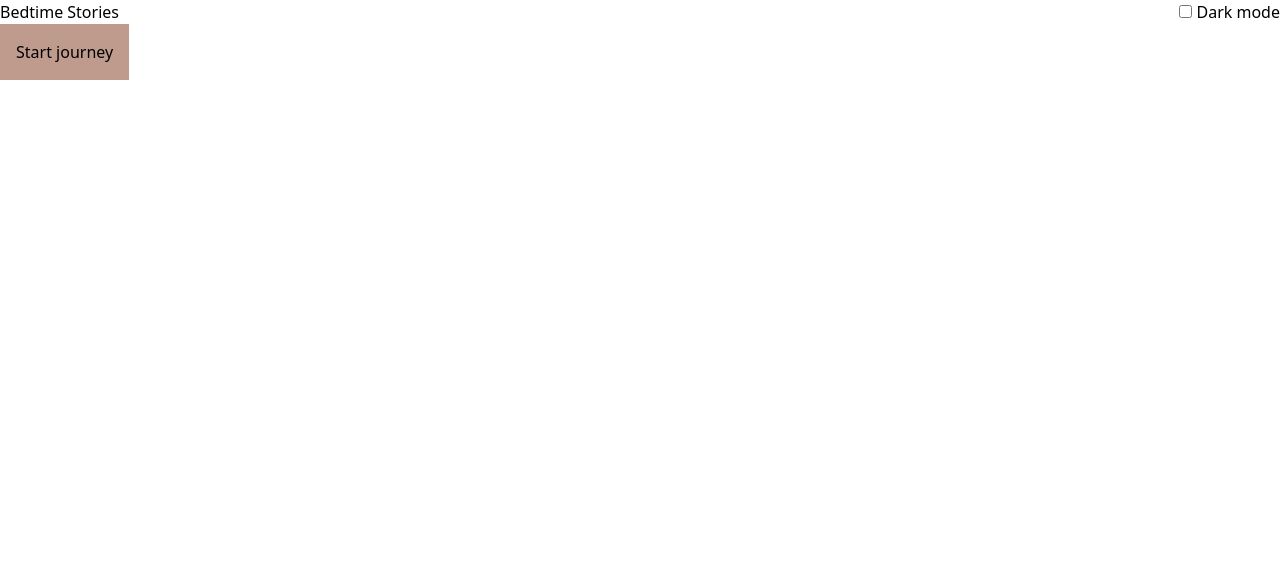
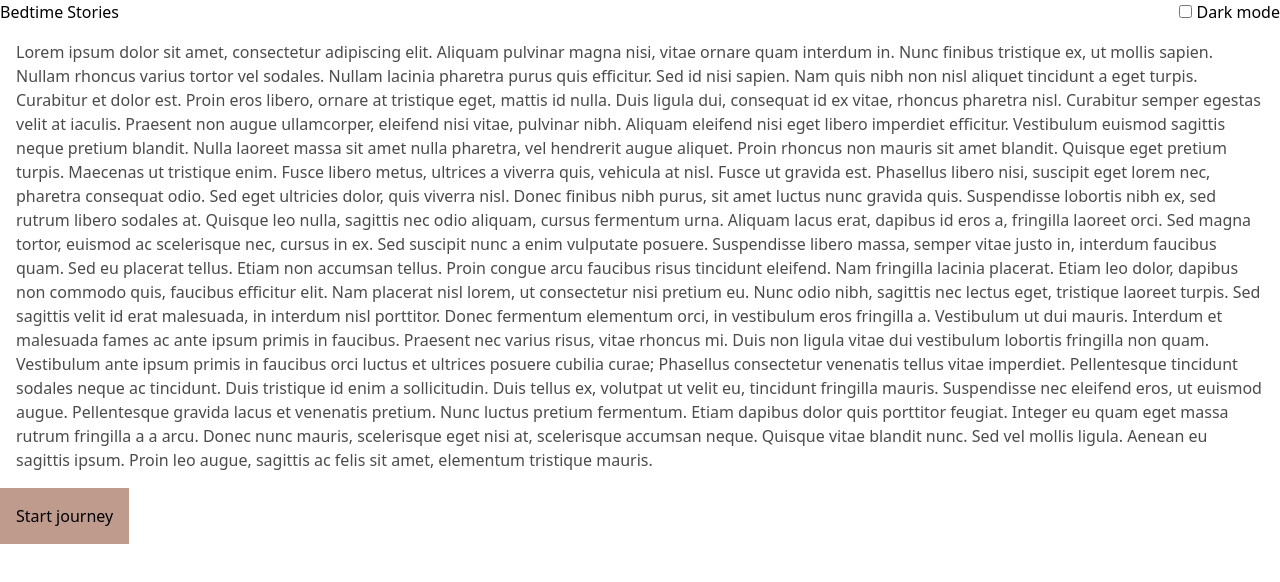
Before and after one commit to jpgdiv/fullstackathon2023, a SvelteKit app: page / in a window 1280 px wide. Shown: the top 582 px of the page. Built offline with nearby package versions, Linux system fonts and the light colour scheme.

Commit message:
Add `<TextContainer />` component

```diff
--- /dev/null
+++ b/src/lib/Text/TextContainer.svelte
@@ -0,0 +1,3 @@
+<div class="bg-white dark:bg-bts-black opacity-70 p-4">
+	<slot />
+</div>
--- a/src/routes/+page.svelte
+++ b/src/routes/+page.svelte
@@ -1,7 +1,44 @@
 <script lang="ts">
 	import StartButton from '$lib/Button/StartButton.svelte';
+	import TextContainer from '$lib/Text/TextContainer.svelte';
 </script>
 
 <section>
+	<TextContainer>
+		<p>
+			Lorem ipsum dolor sit amet, consectetur adipiscing elit. Aliquam pulvinar magna nisi, vitae
+			ornare quam interdum in. Nunc finibus tristique ex, ut mollis sapien. Nullam rhoncus varius
+			tortor vel sodales. Nullam lacinia pharetra purus quis efficitur. Sed id nisi sapien. Nam quis
+			nibh non nisl aliquet tincidunt a eget turpis. Curabitur et dolor est. Proin eros libero,
+			ornare at tristique eget, mattis id nulla. Duis ligula dui, consequat id ex vitae, rhoncus
+			pharetra nisl. Curabitur semper egestas velit at iaculis. Praesent non augue ullamcorper,
+			eleifend nisi vitae, pulvinar nibh. Aliquam eleifend nisi eget libero imperdiet efficitur.
+			Vestibulum euismod sagittis neque pretium blandit. Nulla laoreet massa sit amet nulla
+			pharetra, vel hendrerit augue aliquet. Proin rhoncus non mauris sit amet blandit. Quisque eget
+			pretium turpis. Maecenas ut tristique enim. Fusce libero metus, ultrices a viverra quis,
+			vehicula at nisl. Fusce ut gravida est. Phasellus libero nisi, suscipit eget lorem nec,
+			pharetra consequat odio. Sed eget ultricies dolor, quis viverra nisl. Donec finibus nibh
+			purus, sit amet luctus nunc gravida quis. Suspendisse lobortis nibh ex, sed rutrum libero
+			sodales at. Quisque leo nulla, sagittis nec odio aliquam, cursus fermentum urna. Aliquam lacus
+			erat, dapibus id eros a, fringilla laoreet orci. Sed magna tortor, euismod ac scelerisque nec,
+			cursus in ex. Sed suscipit nunc a enim vulputate posuere. Suspendisse libero massa, semper
+			vitae justo in, interdum faucibus quam. Sed eu placerat tellus. Etiam non accumsan tellus.
+			Proin congue arcu faucibus risus tincidunt eleifend. Nam fringilla lacinia placerat. Etiam leo
+			dolor, dapibus non commodo quis, faucibus efficitur elit. Nam placerat nisl lorem, ut
+			consectetur nisi pretium eu. Nunc odio nibh, sagittis nec lectus eget, tristique laoreet
+			turpis. Sed sagittis velit id erat malesuada, in interdum nisl porttitor. Donec fermentum
+			elementum orci, in vestibulum eros fringilla a. Vestibulum ut dui mauris. Interdum et
+			malesuada fames ac ante ipsum primis in faucibus. Praesent nec varius risus, vitae rhoncus mi.
+			Duis non ligula vitae dui vestibulum lobortis fringilla non quam. Vestibulum ante ipsum primis
+			in faucibus orci luctus et ultrices posuere cubilia curae; Phasellus consectetur venenatis
+			tellus vitae imperdiet. Pellentesque tincidunt sodales neque ac tincidunt. Duis tristique id
+			enim a sollicitudin. Duis tellus ex, volutpat ut velit eu, tincidunt fringilla mauris.
+			Suspendisse nec eleifend eros, ut euismod augue. Pellentesque gravida lacus et venenatis
+			pretium. Nunc luctus pretium fermentum. Etiam dapibus dolor quis porttitor feugiat. Integer eu
+			quam eget massa rutrum fringilla a a arcu. Donec nunc mauris, scelerisque eget nisi at,
+			scelerisque accumsan neque. Quisque vitae blandit nunc. Sed vel mollis ligula. Aenean eu
+			sagittis ipsum. Proin leo augue, sagittis ac felis sit amet, elementum tristique mauris.
+		</p>
+	</TextContainer>
 	<StartButton />
 </section>
```
